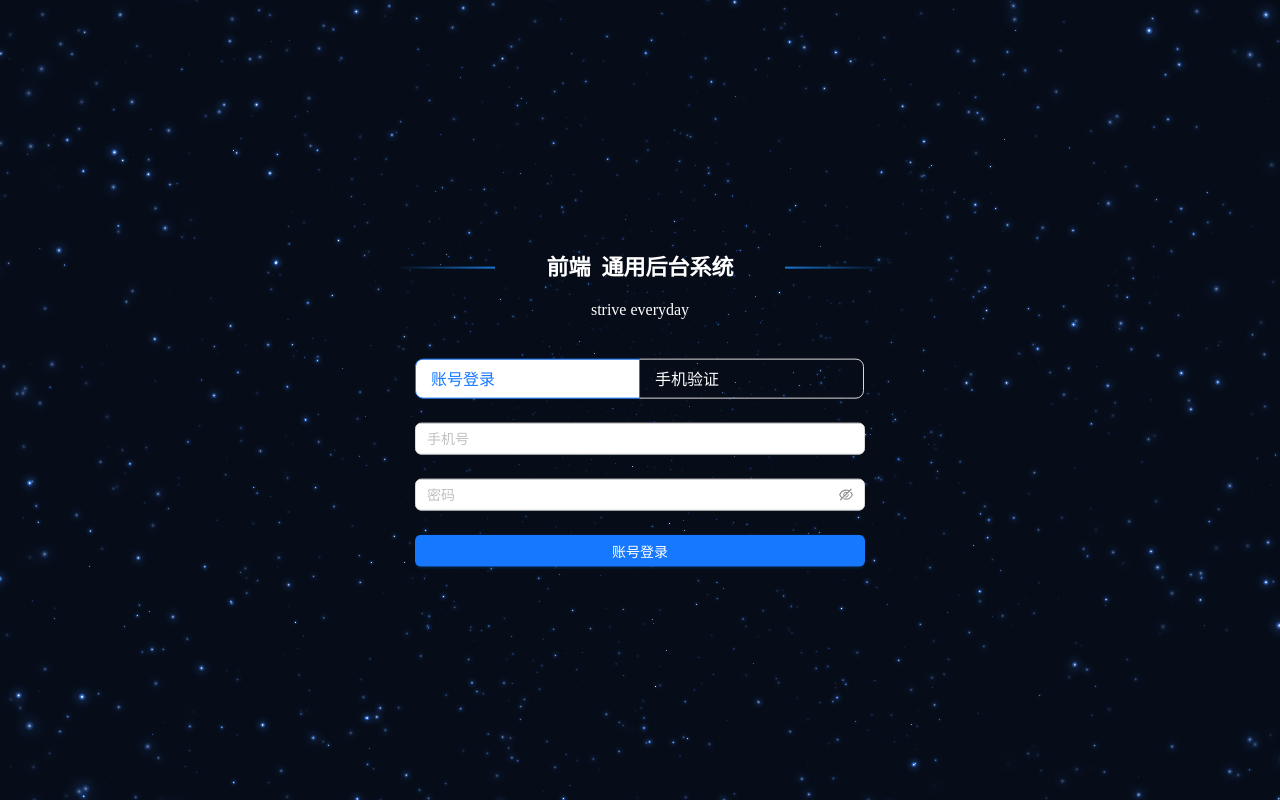
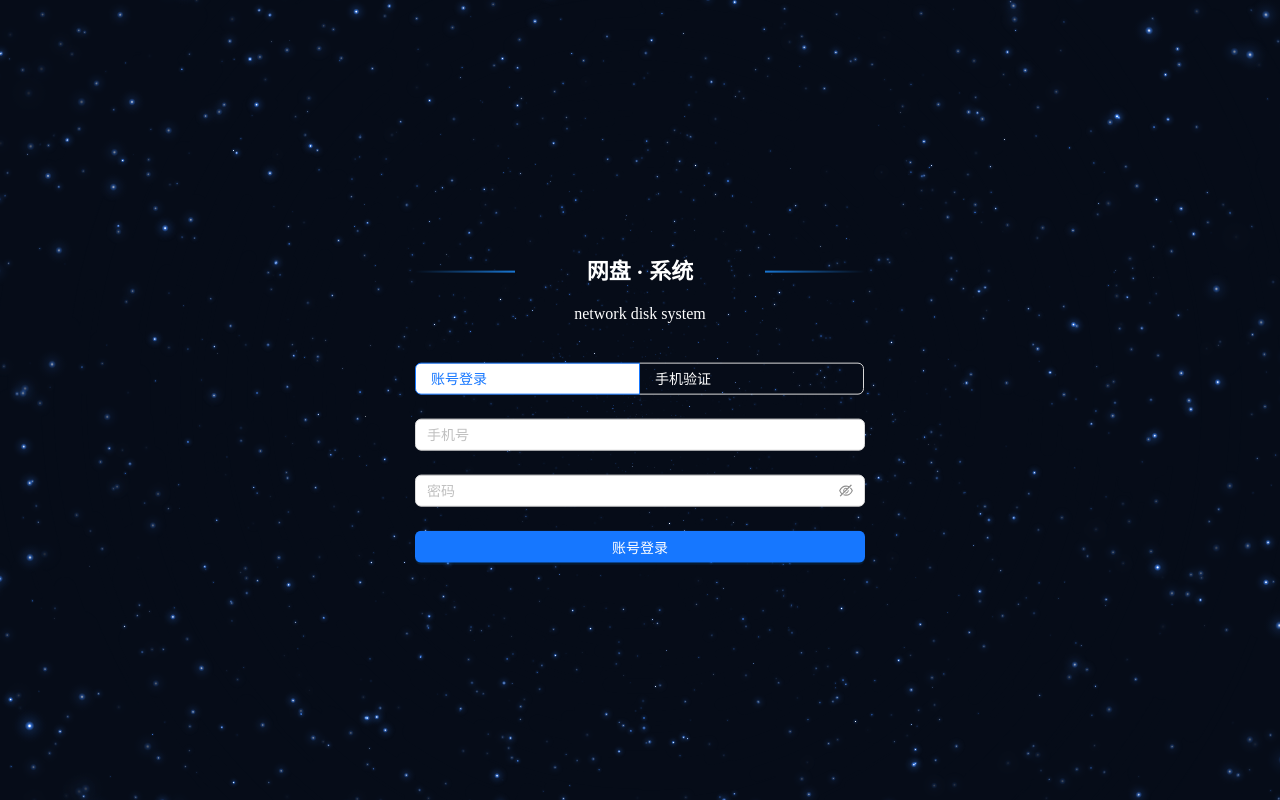
Before and after one commit to liuyan011006/network-disk, a React (Vite) app: page /login in a window 1280 px wide. Built offline with nearby package versions, Linux system fonts and the light colour scheme.

Commit message:
refactor：整理login页面代码

```diff
--- a/src/pages/Login/index.tsx
+++ b/src/pages/Login/index.tsx
@@ -1,27 +1,21 @@
 import { useState } from 'react'
 import { useNavigate } from 'react-router-dom'
 import { Space, Input, Button, message, Radio } from 'antd'
-import type { RadioChangeEvent } from 'antd'
 import styles from './login.module.scss'
 
-//引入验证码图片
 // import { toPloginApi, toCloginApi, sendCodeApi } from '@/request/loginApi'
 import SendCodeBtn from '@/components/SendCodeBtn'
 import useInput from '@/hooks/useInput'
 
 const View = () => {
   const navigateTo = useNavigate()
-  //定义一个变量
   const username = useInput()
   const password = useInput()
   const codeNumber = useInput()
-  // 判断是账号登录 还是 手机登录
   const [isAccountOrPhone, setIsAccountOrPhone] = useState(true)
-  const handleLoginStatus = (e: RadioChangeEvent) => {
-    setIsAccountOrPhone(e.target.value == 'account' ? true : false)
-  }
+
   //账号密码登录
-  const toPlogin = async () => {
+  async function toPlogin() {
     if (username.value.trim() === '' || password.value.trim() === '') {
       return message.warning('请完整输入信息！')
     }
@@ -37,7 +31,7 @@ const View = () => {
     navigateTo('/')
   }
   // 手机登录
-  const toClogin = async () => {
+  async function toClogin() {
     if (username.value.trim() === '' || codeNumber.value.trim() === '') {
       return message.warning('请完整输入信息！')
     }
@@ -52,11 +46,10 @@ const View = () => {
   }
 
   //发送验证码
-  const sendCode = async (callback: Function) => {
+  async function toSendCode(callback: Function) {
     if (username.value.trim().length !== 11) {
       return message.warning('请输入正确手机号！')
     }
-
     // const { code, data } = await sendCodeApi({ username: username.value })
     // if (code !== 200) return message.error('发送验证码失败!')
     // message.success('发送验证码成功!')
@@ -68,44 +61,44 @@ const View = () => {
       <canvas id="canvas" style={{ display: 'block' }}></canvas>
       <div className={styles.loginBox}>
         <div className={styles.title}>
-          <h1>前端&nbsp;&nbsp;通用后台系统</h1>
-          <p> strive everyday </p>
+          <h1>网盘 · 系统</h1>
+          <p>network disk system</p>
         </div>
         <div>
           <Space direction="vertical" size="large" style={{ display: 'flex' }}>
             <Radio.Group
-              defaultValue="account"
-              size="large"
-              onChange={handleLoginStatus}
+              defaultValue="0"
+              onChange={(e) => setIsAccountOrPhone(e.target.value === '0')}
               style={{ width: '100%' }}
             >
-              <Radio.Button value="account" className={styles.radioState}>
+              <Radio.Button value="0" className={styles.radioState}>
                 账号登录
               </Radio.Button>
-              <Radio.Button value="phone" className={styles.radioState}>
+              <Radio.Button value="1" className={styles.radioState}>
                 手机验证
               </Radio.Button>
             </Radio.Group>
             <Input placeholder="手机号" {...username} />
             {isAccountOrPhone ? (
+              <>
                 <Input.Password placeholder="密码" {...password} />
+                <Button type="primary" block onClick={toPlogin}>
+                  账号登录
+                </Button>
+              </>
             ) : (
+              <>
                 <div className={styles.captchaBox}>
                   <Input placeholder="验证码" {...codeNumber} />
                   <SendCodeBtn
                     style={{ height: '38px', marginLeft: '10px' }}
-                  onClick={sendCode}
+                    onClick={toSendCode}
                   />
                 </div>
-            )}
-            {isAccountOrPhone ? (
-              <Button type="primary" block onClick={toPlogin}>
-                账号登录
-              </Button>
-            ) : (
                 <Button type="primary" block onClick={toClogin}>
                   手机登录
                 </Button>
+              </>
             )}
           </Space>
         </div>
--- a/src/pages/Login/login.module.scss
+++ b/src/pages/Login/login.module.scss
@@ -1,51 +1,49 @@
-.loginPage{
+.loginPage {
   position: relative;
-    .loginBox{
+  .loginBox {
     width: 450px;
     position: absolute;
     left: 50%;
     top: 50%;
-        transform: translate(-50%,-50%);
-        color:#fff;
+    transform: translate(-50%, -50%);
+    color: #fff;
 
-        h1{
+    h1 {
       font-weight: bold;
       font-size: 22px;
       text-align: center;
-            color:#fff;
+      color: #fff;
     }
-        p{
+    p {
       text-align: center;
       margin: 20px 0;
     }
-        .title{
+    .title {
       margin-bottom: 40px;
       position: relative;
-            &:before,&:after{
-                content:"";
+      &:before,
+      &:after {
+        content: '';
         width: 100px;
         height: 2px;
         position: absolute;
-                background: linear-gradient(to right,rgba(255,255,255,0),#1976D2);
-                left: -20px;
-                top:18px;
+        background: linear-gradient(to right, rgba(255, 255, 255, 0), #1976d2);
+        left: 0px;
+        top: 18px;
       }
-            &:after{
+      &:after {
         left: auto;
-                background: linear-gradient(to left,rgba(255,255,255,0),#1976D2);
-                right: -20px;
+        background: linear-gradient(to left, rgba(255, 255, 255, 0), #1976d2);
+        right: 0px;
       }
     }
     .captchaBox {
       display: flex;
-
-
     }
   }
 }
 
-
-  .radioState{
+.radioState {
   width: 50%;
   background-color: transparent;
   color: #fff;
```
Lines whose indentation alone changed are shown as unchanged.
